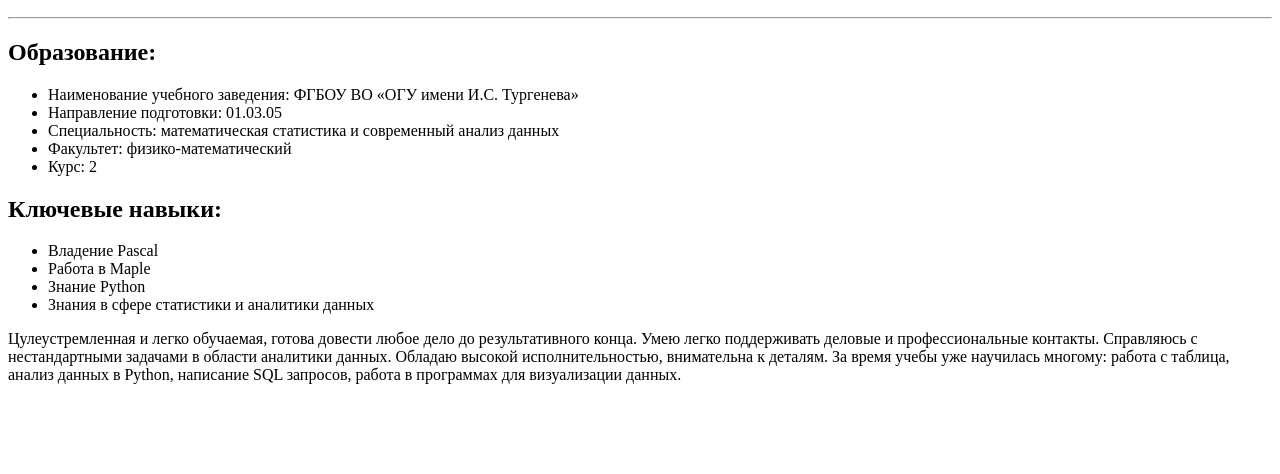
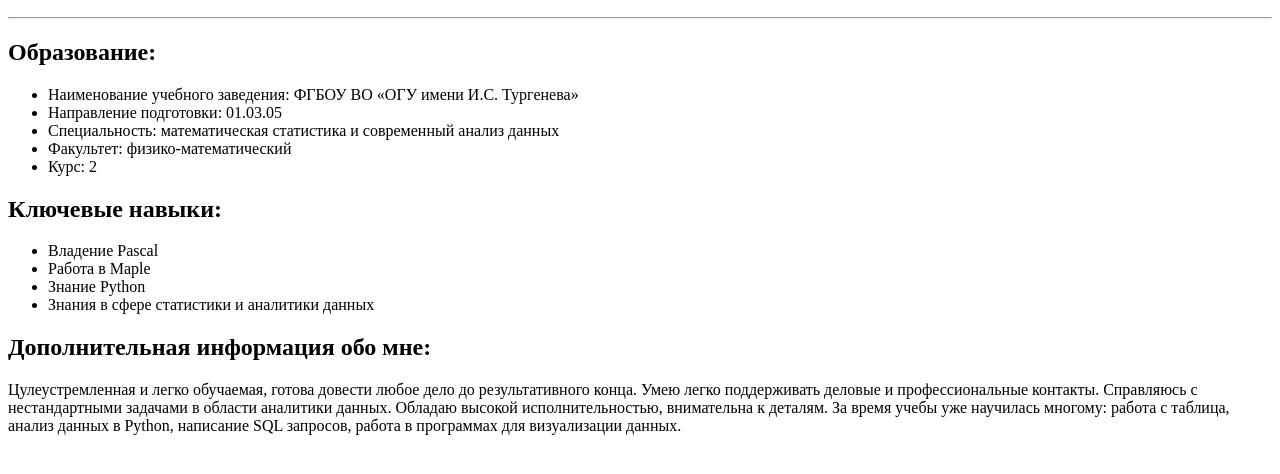
Before and after one commit to veronikaaaaaaaaaaaa/veronikaaaaaaaaaaaa.githib.io, a plain HTML site: page index.html in a window 1280 px wide. Shown: the part 110-584 px from the top of the page. Drawn offline with Linux system fonts and the light colour scheme.

Commit message:
add добавление резюме

```diff
--- a/index.html
+++ b/index.html
@@ -33,6 +33,8 @@
       </ul>
 
     </section>
+    <section>
+    <h2>Дополнительная информация обо мне:</h2>
     <p>
      Цулеустремленная и легко обучаемая, готова довести любое дело до результативного конца. Умею легко поддерживать деловые и профессиональные контакты.
      Справляюсь с нестандартными задачами в области аналитики данных. Обладаю высокой исполнительностью, внимательна к деталям.
```
